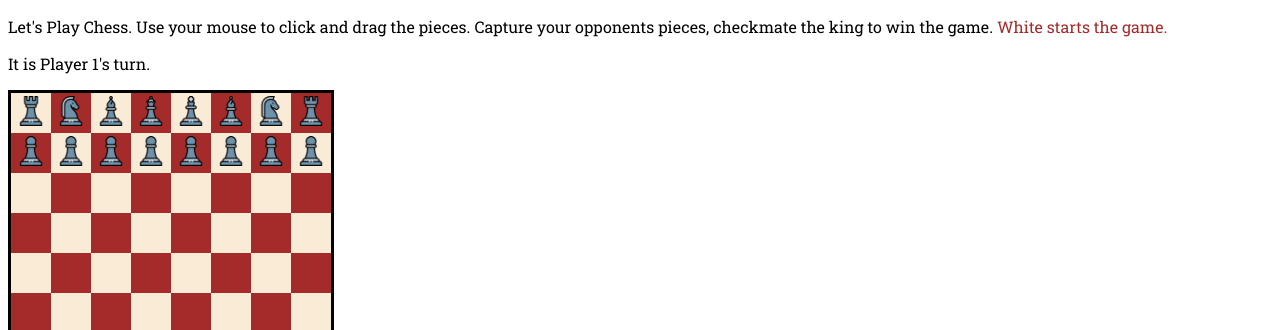
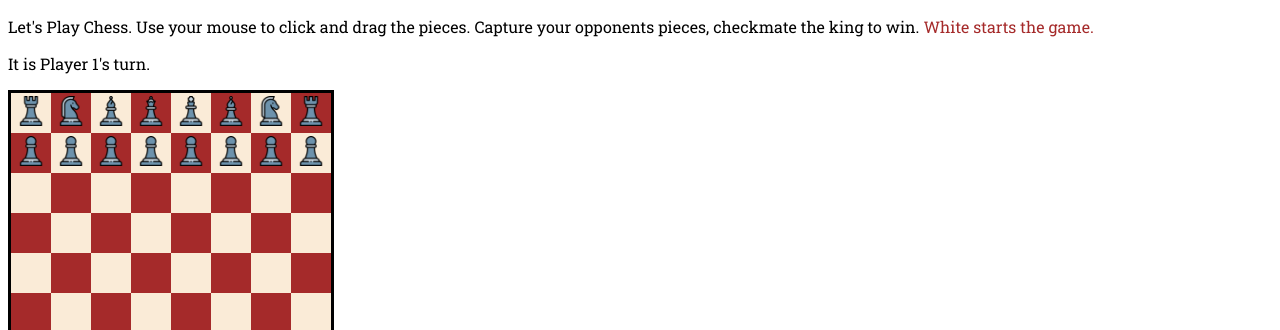
Before and after one commit to CCMatson/chess_js, a plain HTML site: page index.html in a window 1280 px wide. Shown: the top 330 px of the page. Drawn offline with Linux system fonts and the light colour scheme.

Commit message:
update read me and directions

```diff
--- a/index.html
+++ b/index.html
@@ -11,7 +11,7 @@
 <link href="https://fonts.googleapis.com/css2?family=Roboto+Slab:wght@100..900&display=swap" rel="stylesheet">
 </head>
 <body>
-  <p>Let's Play Chess. Use your mouse to click and drag the pieces. Capture your opponents pieces, checkmate the king to win the game. <a href="https://en.wikipedia.org/wiki/Rules_of_chess" target=”_blank>White starts the game.</a></p>
+  <p>Let's Play Chess. Use your mouse to click and drag the pieces. Capture your opponents pieces, checkmate the king to win. <a href="https://en.wikipedia.org/wiki/Rules_of_chess" target=”_blank>White starts the game.</a></p>
   <p>It is <span id="player">Player 1's</span> turn. </p>
   <div id="gameboard"></div>
   <button id="reset-button">Restart</button>
```
Also changed, not shown: 1 other file.
